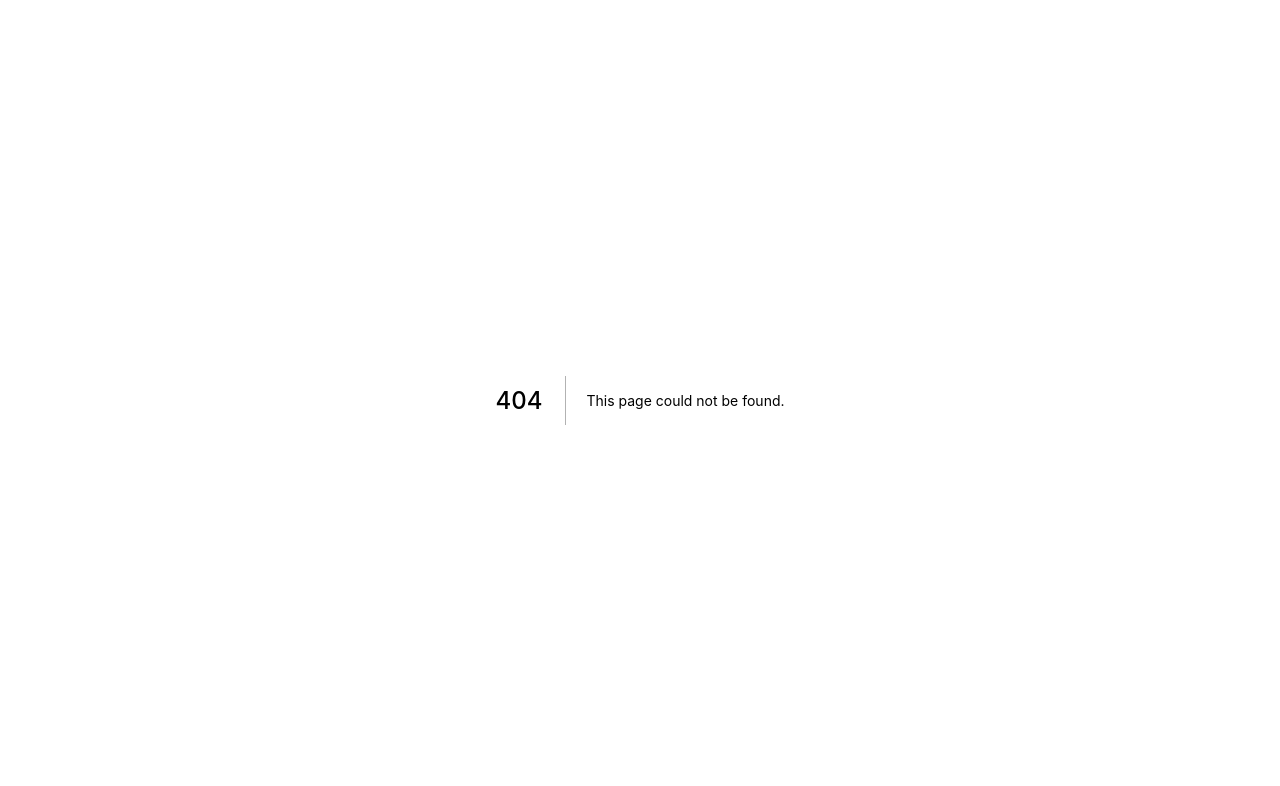
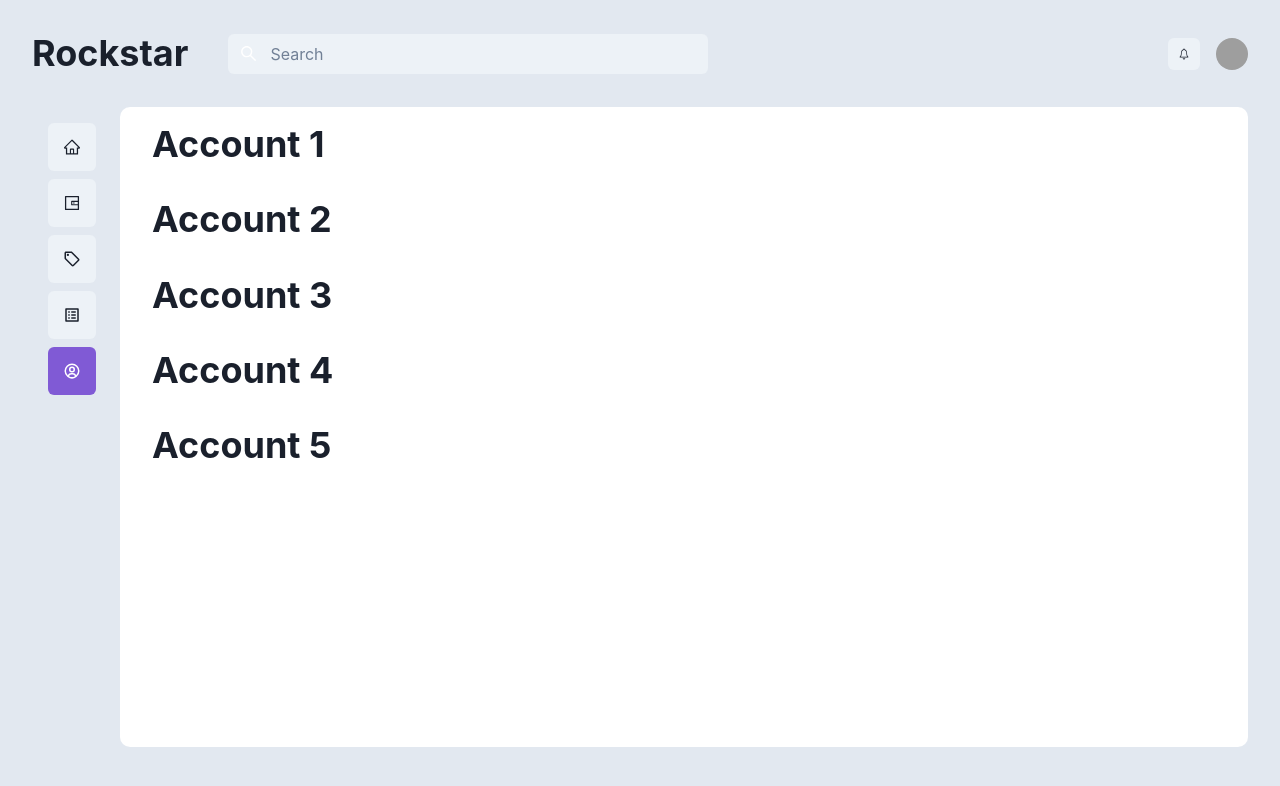
Before and after one commit to Aman7400/rockstar-pay, a Next.js app: page /account in a window 1280 px wide. Before the commit this address had no page. Shown: the top 786 px of the page. Built offline with nearby package versions, Linux system fonts and the light colour scheme; grey boxes are pictures that could not be loaded.

Commit message:
Init Layout

```diff
--- /dev/null
+++ b/components/layout/Layout.js
@@ -0,0 +1,99 @@
+import { Avatar, Box, ChakraProvider, Heading, HStack, IconButton, Input, InputGroup, InputLeftElement, Text, VStack } from '@chakra-ui/react';
+import React from 'react';
+import { MdOutlineLocalOffer, MdOutlineListAlt } from "react-icons/md";
+import { AiOutlineWallet, AiOutlineHome, AiOutlineSearch } from "react-icons/ai";
+import { BiUserCircle } from "react-icons/bi";
+import { IoIosNotificationsOutline } from "react-icons/io"
+import Link from 'next/link';
+import { useRouter } from 'next/router';
+
+
+
+
+const Layout = ({ children }) => {
+    return (
+        <ChakraProvider>
+            <Box bgColor={"gray.200"} height={"100vh"} flex={1} p={8}>
+                {/* Navbar */}
+                <Navbar />
+                {/* Sidebar | Content */}
+                <HStack alignItems={"start"}>
+                    {/* Sidebar */}
+                    <Sidebar />
+                    {/* Content */}
+                    <Box borderRadius={"10px"} height={"80vh"} overflowX={"scroll"} bgColor={"white"} flex={1}>
+                        {children}
+                    </Box>
+                </HStack>
+
+
+            </Box>
+        </ChakraProvider>
+    )
+}
+
+
+
+function Navbar() {
+    return (
+        <HStack justifyContent={"space-between"} mb={8} alignItems={"center"}>
+            <HStack>
+                {/* Logo */}
+                <Heading mr={8}>
+                    Rockstar
+                </Heading>
+                {/* Searchbar */}
+                <NavSearchbar />
+            </HStack>
+            <HStack>
+                {/* Notification */}
+                <IconButton mr={2} size="sm" icon={<IoIosNotificationsOutline />} />
+                {/* Avatar */}
+                <Avatar src='https://bit.ly/dan-abramov' size={"sm"} />
+            </HStack>
+        </HStack>
+    )
+}
+
+function NavSearchbar() {
+    return (
+        <InputGroup w={"480px"}>
+            <InputLeftElement
+                pointerEvents='none'
+                color='white'
+                fontSize='1.2em'
+            >
+                <AiOutlineSearch />
+            </InputLeftElement>
+            <Input variant={"filled"} placeholder='Search' />
+        </InputGroup>
+
+    )
+}
+
+
+const sideBarItems = [
+    { title: "Home", href: "/", icon: <AiOutlineHome />, },
+    { title: "Upi", href: "/upi", icon: <AiOutlineWallet />, },
+    { title: "Offers", href: "/offers", icon: <MdOutlineLocalOffer />, },
+    { title: "Activity", href: "/activities", icon: <MdOutlineListAlt />, },
+    { title: "Account", href: "/account", icon: <BiUserCircle />, },
+]
+
+
+function Sidebar() {
+    const { pathname } = useRouter()
+    return (
+        <VStack p={4} spacing={2}>
+            {
+                sideBarItems.map((item, index) =>
+                    <Link href={item.href} key={index}>
+                        <IconButton colorScheme={pathname === item.href ? "purple" : "gray"} size={"lg"} icon={item.icon} />
+                    </Link>)
+            }
+        </VStack>
+    )
+}
+
+
+export default Layout
--- a/pages/_app.js
+++ b/pages/_app.js
@@ -1,7 +1,12 @@
+import Layout from '../components/layout/Layout'
 import '../styles/globals.css'
 
 function MyApp({ Component, pageProps }) {
-  return <Component {...pageProps} />
+  return (
+    <Layout>
+      <Component {...pageProps} />
+    </Layout>
+  )
 }
 
 export default MyApp
--- /dev/null
+++ b/pages/account.js
@@ -0,0 +1,14 @@
+import { Container, Heading } from "@chakra-ui/react";
+
+export default function Account() {
+    return (
+        <Container maxW={"container"} p={8} pt={4} flex={1}>
+            {
+                [1, 2, 3, 4, 5].map((item) =>
+                    <Heading mb={8} key={item}>
+                        Account {item}
+                    </Heading>)
+            }
+        </Container>
+    )
+}
```
Also changed, not shown: package.json (+6 -1 lines), pages/activities.js (added, +11 -0 lines), pages/auth/login.js (added, +7 -0 lines), pages/auth/register.js (added, +7 -0 lines), pages/index.js (+11 -59 lines), pages/offers.js (added, +11 -0 lines), pages/upi.js (added, +11 -0 lines), 1 other file (tests, documents, lock files or other folders).
